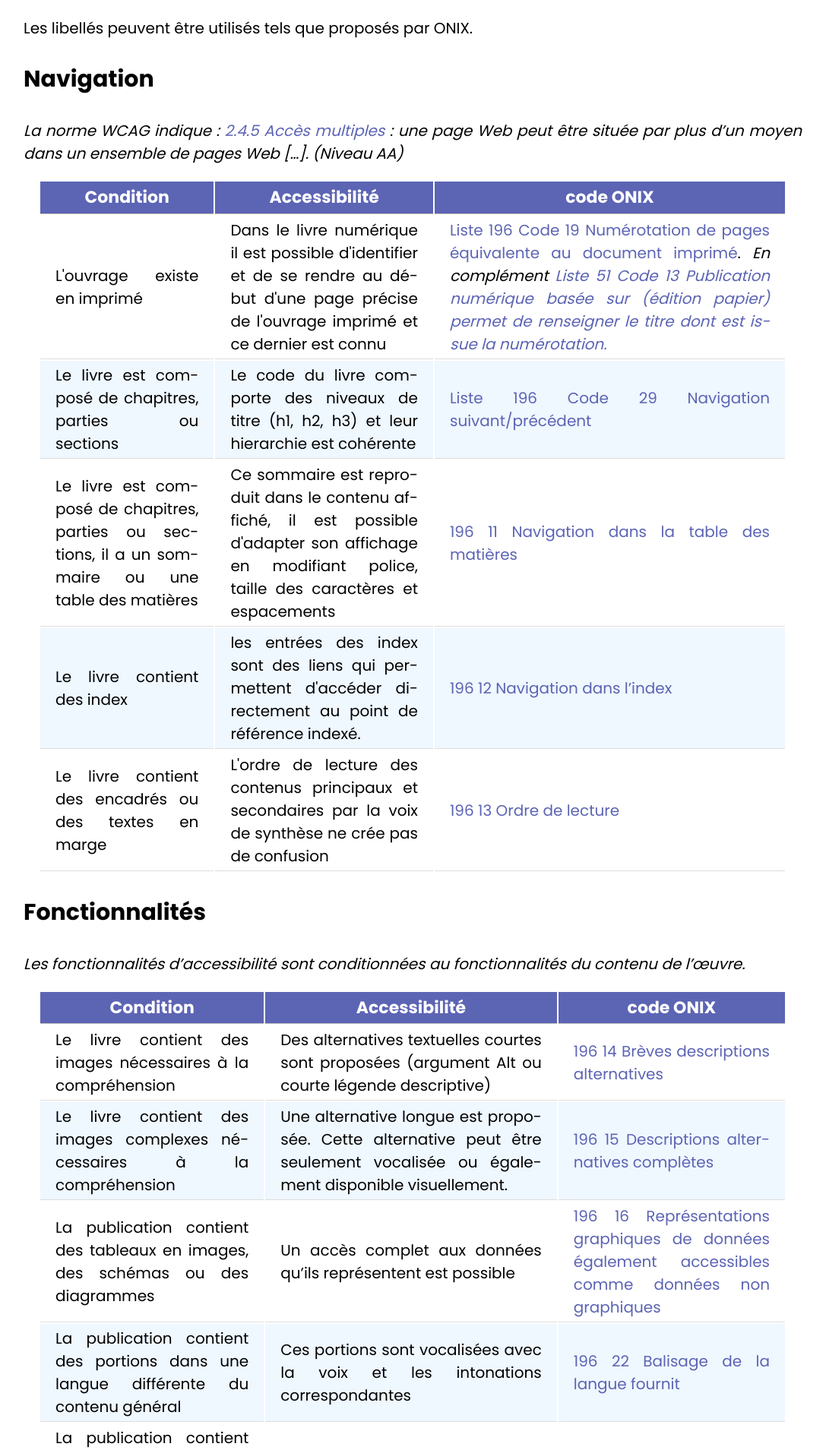
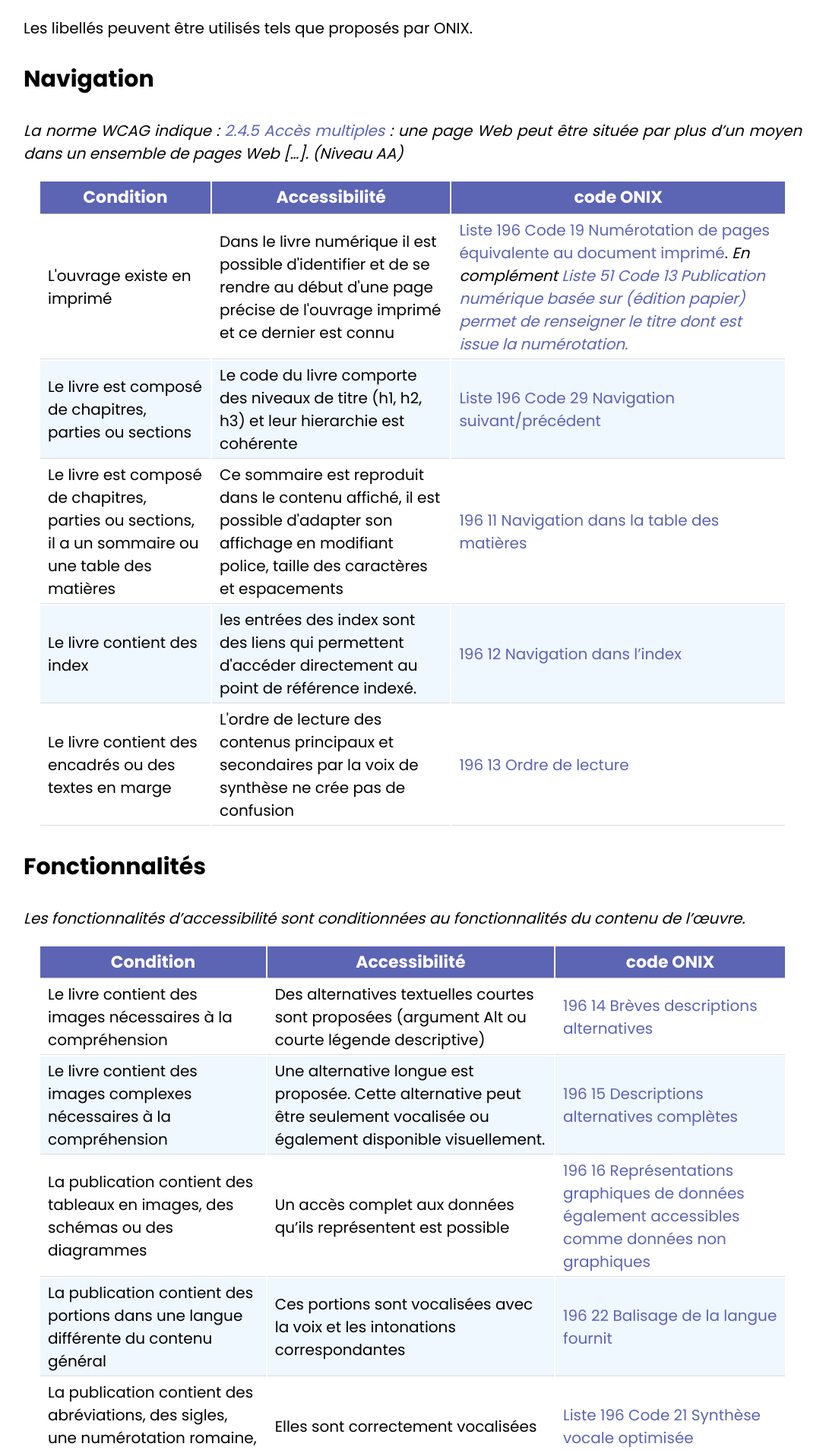
Before and after one commit to edition-accessible/lina25, a Jekyll site: the page built from ressources/metadonnees.md, in a window 1280 px wide. Shown: the part 3401-5310 px from the top of the page at 76% size, without its empty margins (97-1184 px from the left). Built offline with Jekyll 4.4.1, drawn with Linux system fonts in a browser that asks for light colours; nearby versions of some CDN libraries; comment, search, counter and statistics services are not loaded.

Commit message:
Update tableaux.css

```diff
--- a/assets/sass/tableaux.css
+++ b/assets/sass/tableaux.css
@@ -46,12 +46,12 @@
 
 	table.zebra th {
 		border-bottom: 1px solid #bbb;
-		padding: .2em 1em;
+		padding: .2em 0.5em;
 	}
 
 	table.zebra td {
 		border-bottom: 1px solid #ddd;
-		padding: .2em 1em;
+		padding: .2em 0.5em;
 	}
 
 	table {
@@ -76,7 +76,7 @@
 
 	table.data td,  table.data th,
 	table.index td, table.index th {
-		padding: 0.5em 1em;
+		padding: 0.5em 0.5em;
 		border-width: 1px;
 		border-color: silver;
 		border-color: var(--datacell-border);
@@ -129,3 +129,10 @@
 	table.data img {
 		vertical-align: middle;
 	}
+
+
+	td{
+		padding: 0;
+		text-align: left;
+		hyphens: none;
+	}
```
